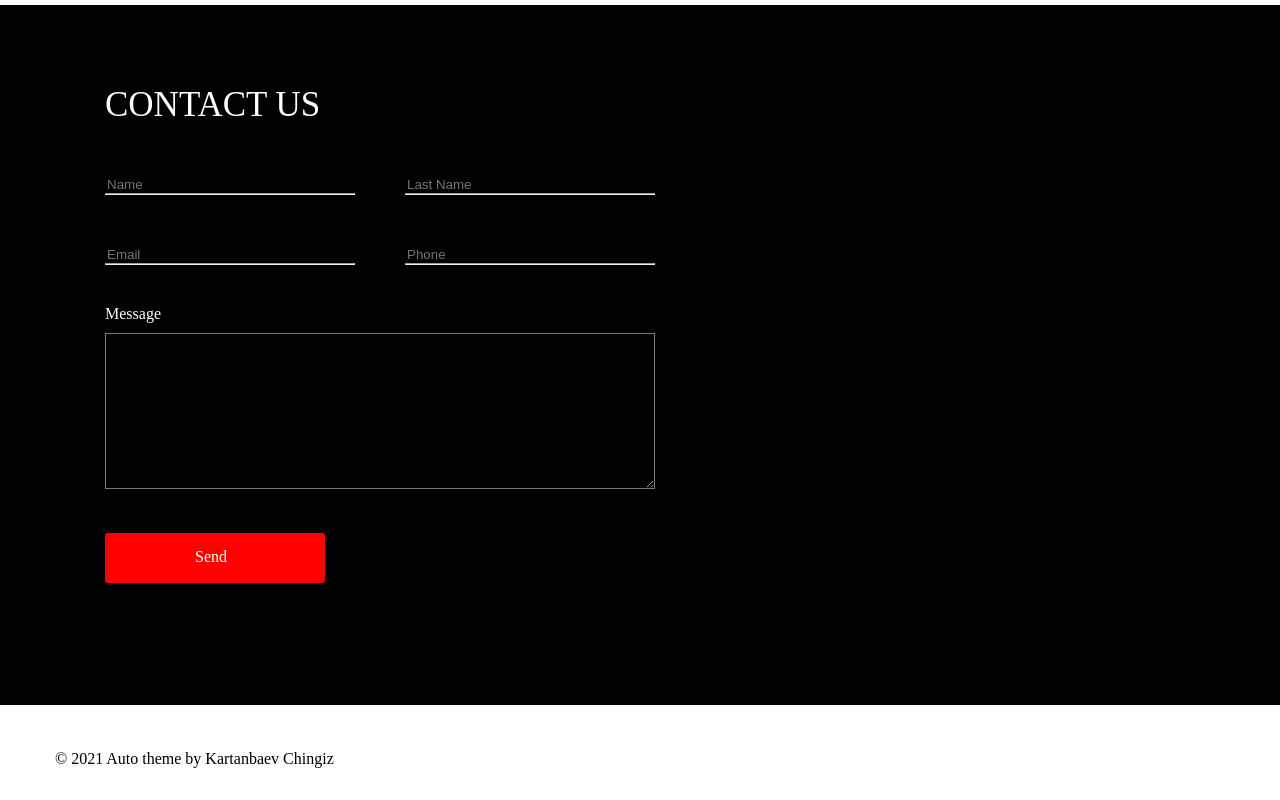
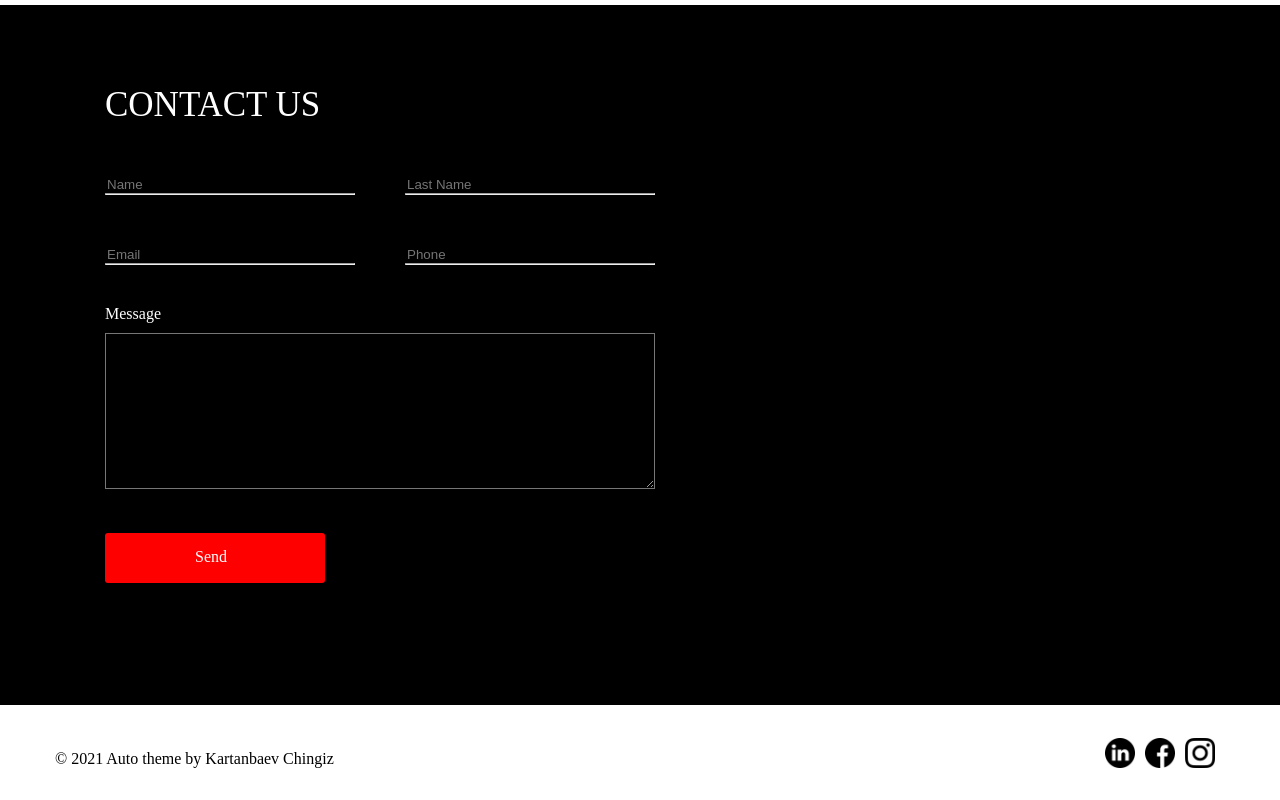
Before and after one commit to ChingizKartanbaev/cars, a plain HTML site: page index.html in a window 1280 px wide. Shown: the part 2959-3759 px from the top of the page. Drawn offline with Linux system fonts and the light colour scheme.

Commit message:
add some fotos

```diff
--- a/css/style.css
+++ b/css/style.css
@@ -299,6 +299,17 @@ header a{
     margin-top: 45px;
 }
 
+.nuris{
+    width: 30px;
+    margin-right: 10px;
+}
+
+.nuris2{
+    margin-top: -30px;
+    display: flex;
+    justify-content: flex-end;
+}
+
 .footer{
     background: #fff;
     height: 50px;
--- a/index.html
+++ b/index.html
@@ -190,8 +190,10 @@
                     <p>© 2021 Auto theme by Kartanbaev Chingiz</p>
                 </div>
 
-                <div>
-
+                <div class="nuris2">
+                    <a href="#"><img class="nuris" src="img/linkedin.png" alt=""></a>
+                    <a  href="https://www.facebook.com/chingizk.kartanbaev.9/"><img class="nuris" src="img/facebook.png" alt=""></a>
+                    <a  href="https://www.instagram.com/kartanbaeev/?hl=ru"><img class="nuris" src="img/instagram.png" alt=""></a>
                 </div>
             </div>
         </footer>
```
Also changed, not shown: img/facebook.png (added), img/instagram.png (added), img/linkedin.png (added).
